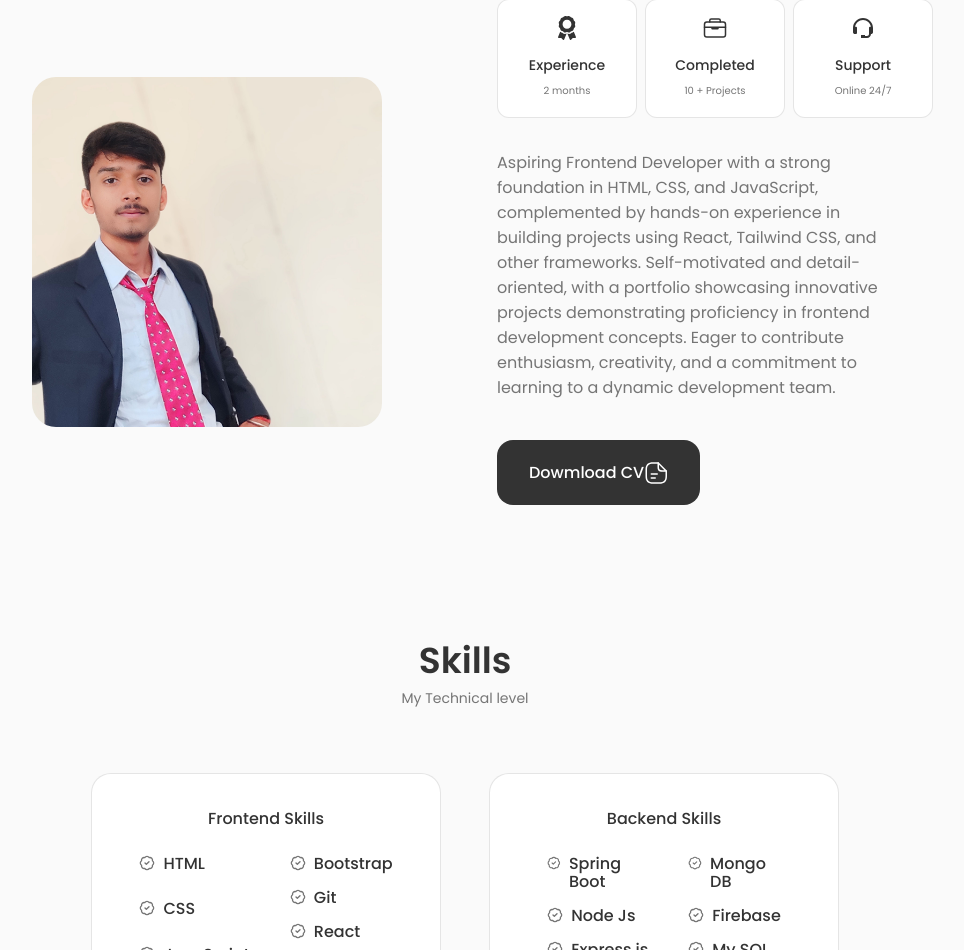
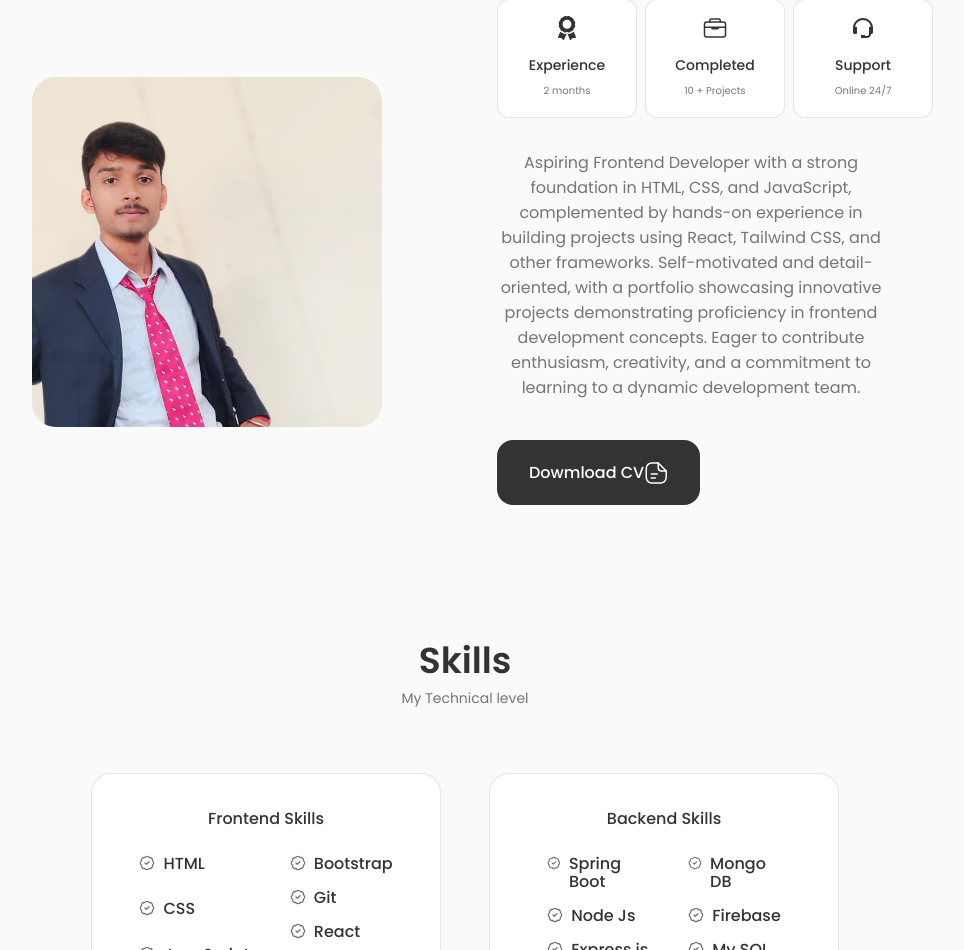
Before and after one commit to Rajan2784/Portfolio, a React app: page / in a window 1280 px wide. Shown: the part 987-1937 px from the top of the page, without its empty margins (175-1139 px from the left). Built offline with nearby package versions, Linux system fonts and the light colour scheme; the HTML template or start-up script is replaced by a standard one.

Commit message:
resume updated

```diff
--- a/src/components/about/About.jsx
+++ b/src/components/about/About.jsx
@@ -1,7 +1,7 @@
 import React from 'react'
 import './about.css'
 import AboutImg from "../../assets/profile.jpg"
-import CV from "../../assets/MyResume.pdf"
+import CV from "../../assets/Rajan-Frontenddev.pdf"
 import Info from './Info'
 
 const About = () => {
--- a/src/components/about/about.css
+++ b/src/components/about/about.css
@@ -43,6 +43,7 @@
 .about__description{
     padding: 0 4rem 0 0;
     margin-bottom: var(--mb-2-5);
+    text-align: center;
 }
 
 /* Breakpoints */
```
Also changed, not shown: 1 other file (tests, documents, lock files or other folders).
